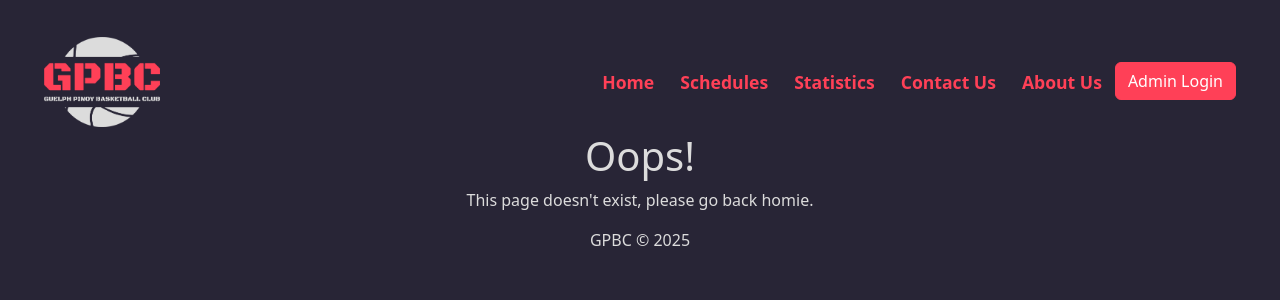
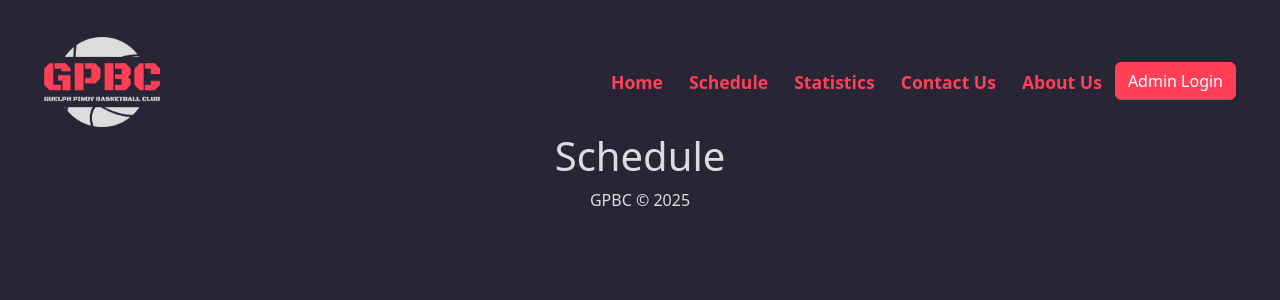
Before and after one commit to keithrsialana/GPBC-website, a React (Vite) app: page /schedule in a window 1280 px wide. Shown: the top 300 px of the page. Built offline with nearby package versions, Linux system fonts and the light colour scheme.

Commit message:
finished navbar

```diff
--- a/components/page-components/navbar.jsx
+++ b/components/page-components/navbar.jsx
@@ -1,15 +1,17 @@
-import { right } from "@popperjs/core";
 import NavItem from "./nav-item";
 import { Link } from "react-router-dom";
 
 function NavBar() {
 	return (
-		<nav className="navbar navbar-expand-lg navbar-dark justify-content-end" style={{width:"100%"}}>
+		<nav
+			className="navbar navbar-expand-lg navbar-dark justify-content-end"
+			style={{ width: "100%" }}
+		>
 			<button
 				className="navbar-toggler"
 				type="button"
-				data-toggle="collapse"
-				data-target="#navbarSupportedContent"
+				data-bs-toggle="collapse"
+				data-bs-target="#navbarSupportedContent"
 				aria-controls="navbarSupportedContent"
 				aria-expanded="false"
 				aria-label="Toggle navigation"
@@ -17,13 +19,16 @@ function NavBar() {
 				<span className="navbar-toggler-icon"></span>
 			</button>
 
-			<div className="collapse navbar-collapse justify-content-end" id="navbarSupportedContent">
-				<ul className="navbar-nav mr-auto">
+			<div
+				className="collapse navbar-collapse justify-content-end"
+				id="navbarSupportedContent"
+			>
+				<ul className="navbar-nav mr-auto rounded">
 					<li className="nav-item">
 						<NavItem name="Home" path={"/"} />
 					</li>
 					<li className="nav-item">
-						<NavItem name="Schedules" path={"/schedules"} />
+						<NavItem name="Schedule" path={"/schedule"} />
 					</li>
 					<li className="nav-item">
 						<NavItem name="Statistics" path={"/statistics"} />
@@ -34,7 +39,7 @@ function NavBar() {
 					<li className="nav-item">
 						<NavItem name="About Us" path={"/about"} />
 					</li>
-					<li className="nav-item">
+					<li className="nav-item ml-1">
 						<Link to="/login">
 							<button type="button" className="btn btn-primary">
 								Admin Login
--- a/components/pages/schedules.jsx
+++ b/components/pages/schedules.jsx
@@ -4,7 +4,7 @@ function Schedules() {
 
 	return (
 		<>
-			<h1>Schedules</h1>
+			<h1>Schedule</h1>
 		</>
 	);
 }
--- a/src/App.jsx
+++ b/src/App.jsx
@@ -16,7 +16,7 @@ function App() {
 				<Route path="/" element={<Home />} />
 				<Route path="/about" element={<About />} />
 				<Route path="/contact" element={<Contact />} />
-				<Route path="/schedules" element={<Schedules />} />
+				<Route path="/schedule" element={<Schedules />} />
 				<Route path="/statistics" element={<Statistics />} />
 				<Route path="/login" element={<AdminLogin />} />
 				<Route path="*" element={<Error />} />
--- a/src/index.css
+++ b/src/index.css
@@ -10,7 +10,7 @@
   border-color: var(--bs-primary) !important;
 }
 .btn-outline-primary {
-  border-color: #282536 !important;
+  border-color: transparent !important;
   font-weight: bolder;
   font-size: 1.1em;
   color: var(--bs-primary) !important;
@@ -28,6 +28,8 @@ body {
   background-color: #282536;
 }
 
-@media (max-width: 812px) {
-  /* Add styles here */
+@media (max-width: 990px) {
+  .navbar-nav {
+    background-color: #1b1827;
+  }
 }
```
